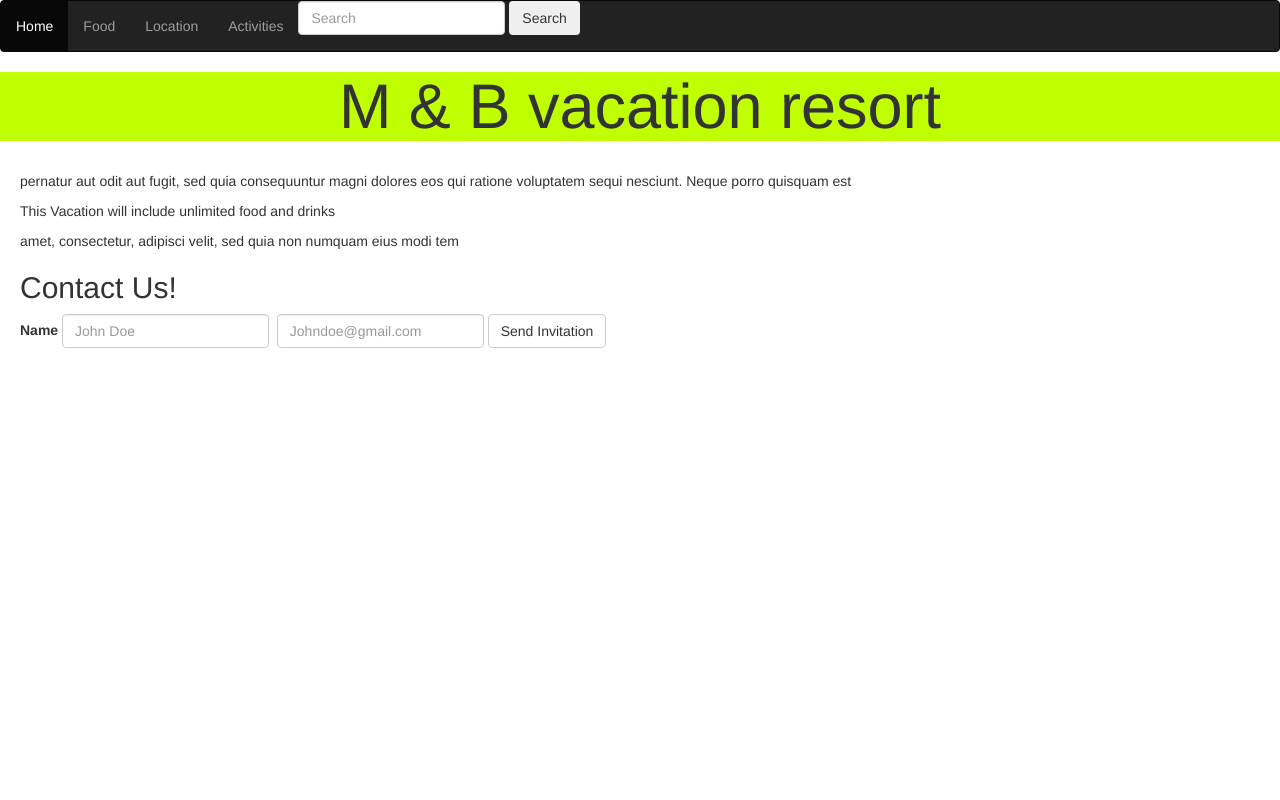
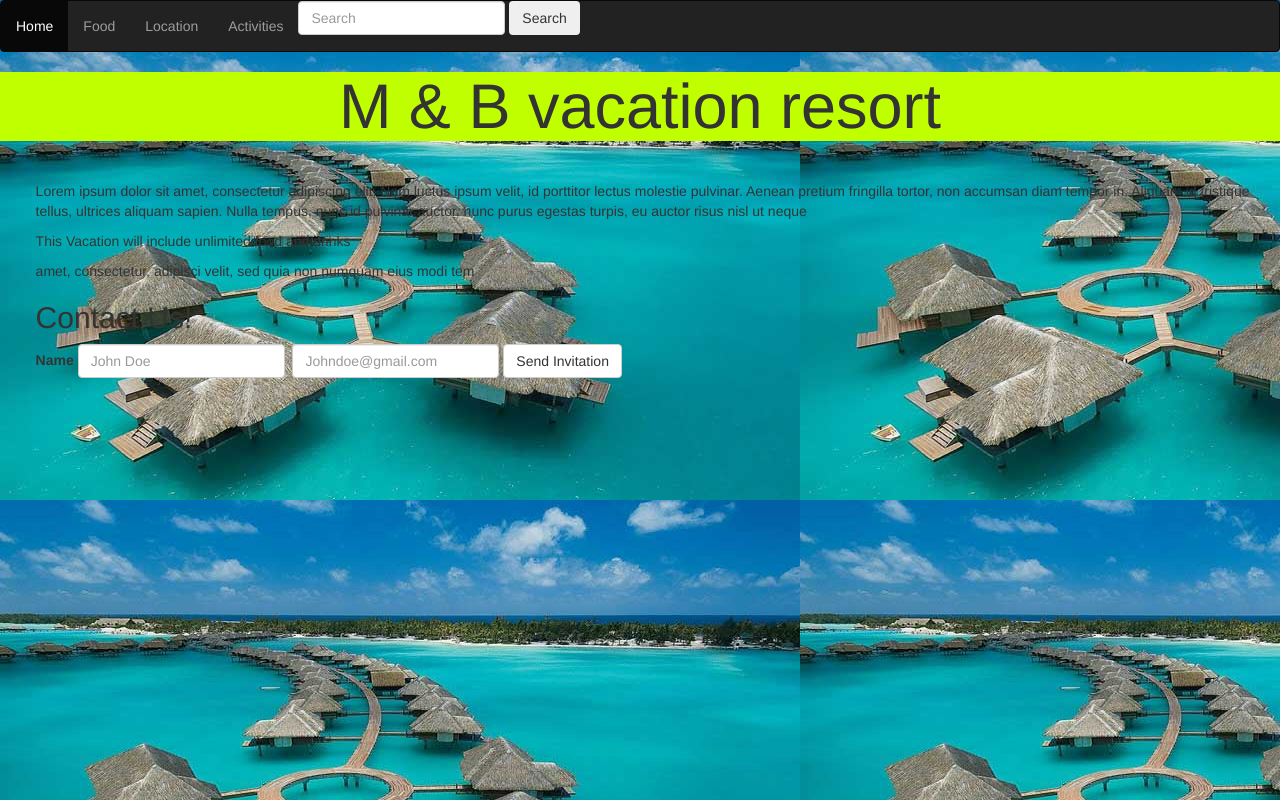
Before and after one commit to bobbycrowston454/bootstrapproj, a plain HTML site: page bootstrapproj/index.html in a window 1280 px wide. Drawn offline with Linux system fonts and the light colour scheme; files whose address does not match are found by name.

Commit message:
added background photo and other css styling

```diff
--- a/bootstrapproj/css/styles.css
+++ b/bootstrapproj/css/styles.css
@@ -9,3 +9,18 @@
 .margin {
   margin-left: 20px;
 }
+.profile {
+  float: left;
+  border-style: hidden;;
+  border-width: medium;
+  margin-left: 2%;
+  padding-bottom:20px;
+  margin-bottom: 60px;
+  padding: 10px;
+  border-radius: 40px;
+}
+
+body {
+  background-image: url(/Users/Guest/desktop/bootstrapproj/img/mbv.jpg);
+
+}
--- a/bootstrapproj/index.html
+++ b/bootstrapproj/index.html
@@ -6,6 +6,7 @@
     <title>Vacation</title>
   </head>
   <body>
+
     <nav class="navbar navbar-inverse">
       <ul class="nav navbar-nav">
         <li class="nav-item active"><a class="nav-link" href="index.html">Home</a></li>
@@ -21,8 +22,8 @@
       <div class="jumbotron">
         <h1>M & B vacation resort</h1>
       </div>
-      <div class="margin">
-        <p>pernatur aut odit aut fugit, sed quia consequuntur magni dolores eos qui ratione voluptatem sequi nesciunt. Neque porro quisquam est</p>
+      <div class="margin profile">
+        <p>Lorem ipsum dolor sit amet, consectetur adipiscing elit. Nam luctus ipsum velit, id porttitor lectus molestie pulvinar. Aenean pretium fringilla tortor, non accumsan diam tempor in. Aliquam id tristique tellus, ultrices aliquam sapien. Nulla tempus, nunc id pulvinar auctor, nunc purus egestas turpis, eu auctor risus nisl ut neque</p>
         <p>This Vacation will include unlimited food and drinks</p>
         <p>amet, consectetur, adipisci velit, sed quia non numquam eius modi tem</p>
         <h2>Contact Us!</h2>
```
Also changed, not shown: bootstrapproj/img/mbv.jpg (added).
